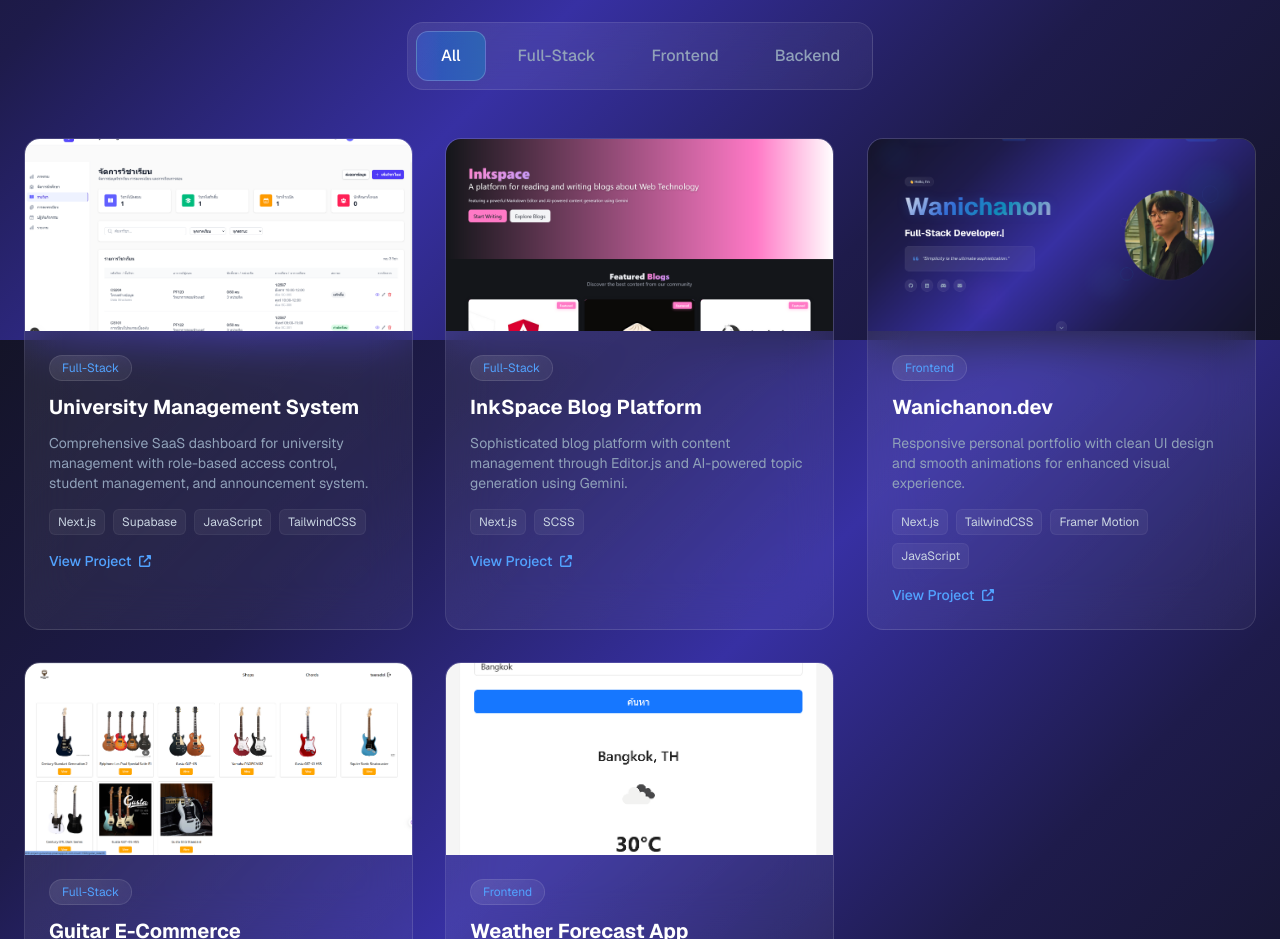
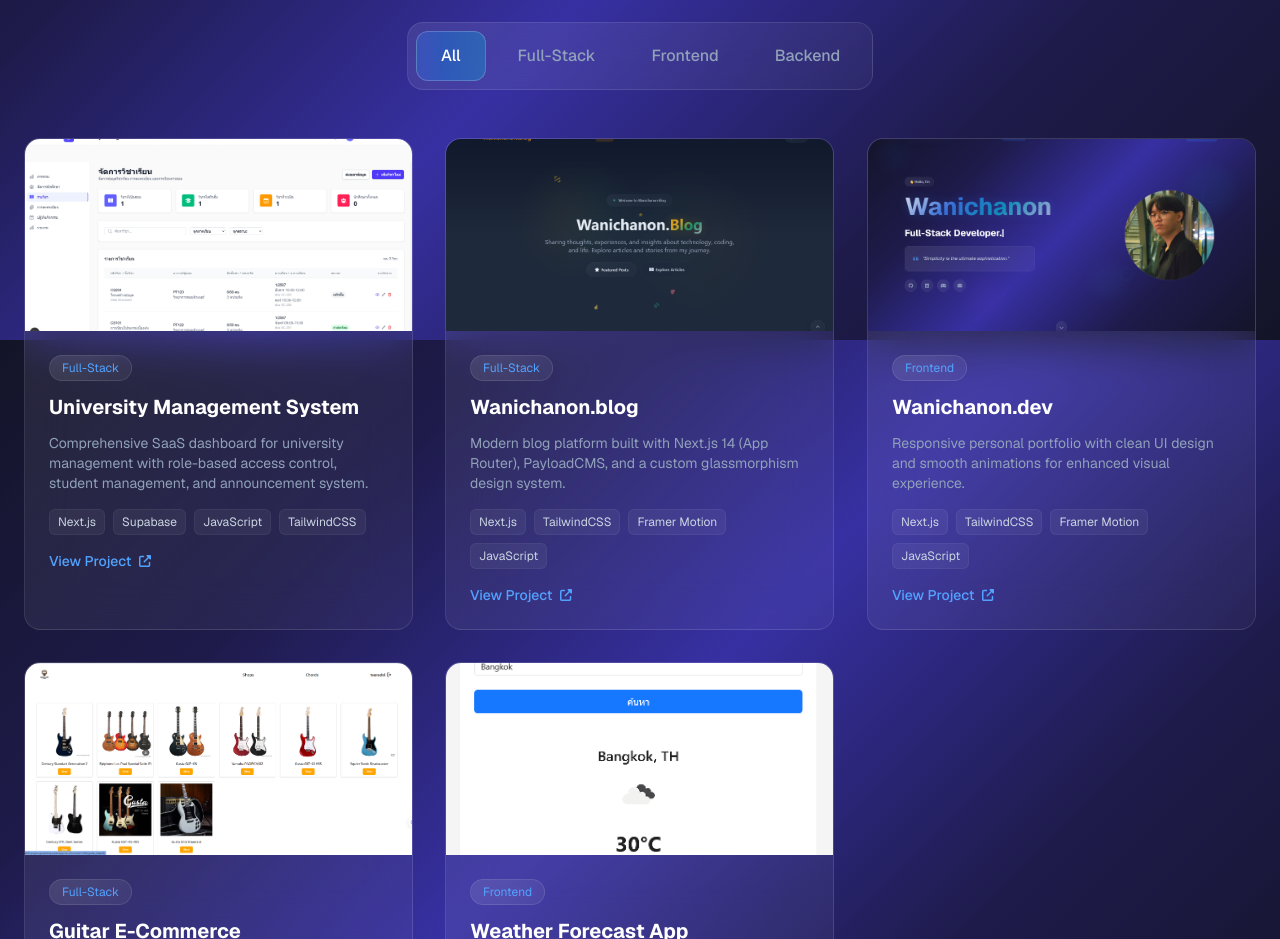
Before and after one commit to N0Vee/Wanichanon.dev, a Next.js app: page / in a window 1280 px wide. Shown: the part 4460-5399 px from the top of the page. Built offline with nearby package versions, Linux system fonts and the light colour scheme.

Commit message:
feat: Add Blog Project

```diff
--- a/src/components/sections/ProjectsSection.jsx
+++ b/src/components/sections/ProjectsSection.jsx
@@ -21,12 +21,12 @@
     },
     {
       id: 2,
-      title: "InkSpace Blog Platform",
+      title: "Wanichanon.blog",
       category: "Full-Stack",
-      image: "/images/projects_img/InkSpace.png",
-      github: "https://github.com/N0Vee/InkSpace",
-      tech: ["Next.js", "SCSS"],
-      description: "Sophisticated blog platform with content management through Editor.js and AI-powered topic generation using Gemini."
+      image: "/images/projects_img/WebBlog.png",
+      github: "https://github.com/N0Vee/Wanichanon.blog",
+      tech: ["Next.js", "TailwindCSS", "Framer Motion", "JavaScript"],
+      description: "Modern blog platform built with Next.js 14 (App Router), PayloadCMS, and a custom glassmorphism design system."
     },
     {
       id: 3,
@@ -34,7 +34,7 @@
       category: "Frontend",
       image: "/images/projects_img/WebPortfolio.png",
       github: "https://github.com/N0Vee/Wanichanon.dev",
-      tech: ["Next.js","TailwindCSS", "Framer Motion", "JavaScript"],
+      tech: ["Next.js", "TailwindCSS", "Framer Motion", "JavaScript"],
       description: "Responsive personal portfolio with clean UI design and smooth animations for enhanced visual experience."
     },
     {
@@ -52,7 +52,7 @@
       category: "Frontend",
       image: "/images/projects_img/weatherforcast.png",
       github: "https://github.com/N0Vee/Weather-Forecast-Website",
-      tech: ["Next.js","JavaScript", "Weather API"],
+      tech: ["Next.js", "JavaScript", "Weather API"],
       description: "Real-time weather application with location-based forecasting and interactive weather data visualization."
     }
   ];
@@ -120,11 +120,10 @@
               <button
                 key={category}
                 onClick={() => setSelectedCategory(category)}
-                className={`px-6 py-3 rounded-xl font-medium transition-all duration-300 ${
-                  selectedCategory === category
+                className={`px-6 py-3 rounded-xl font-medium transition-all duration-300 ${selectedCategory === category
                     ? 'bg-gradient-to-r from-blue-500/30 to-cyan-500/30 text-white border border-white/20'
                     : 'text-slate-400 hover:text-white hover:bg-white/5'
-                }`}
+                  }`}
               >
                 {category}
               </button>
```
Also changed, not shown: public/images/projects_img/InkSpace.png (deleted), public/images/projects_img/WebBlog.png (added).
